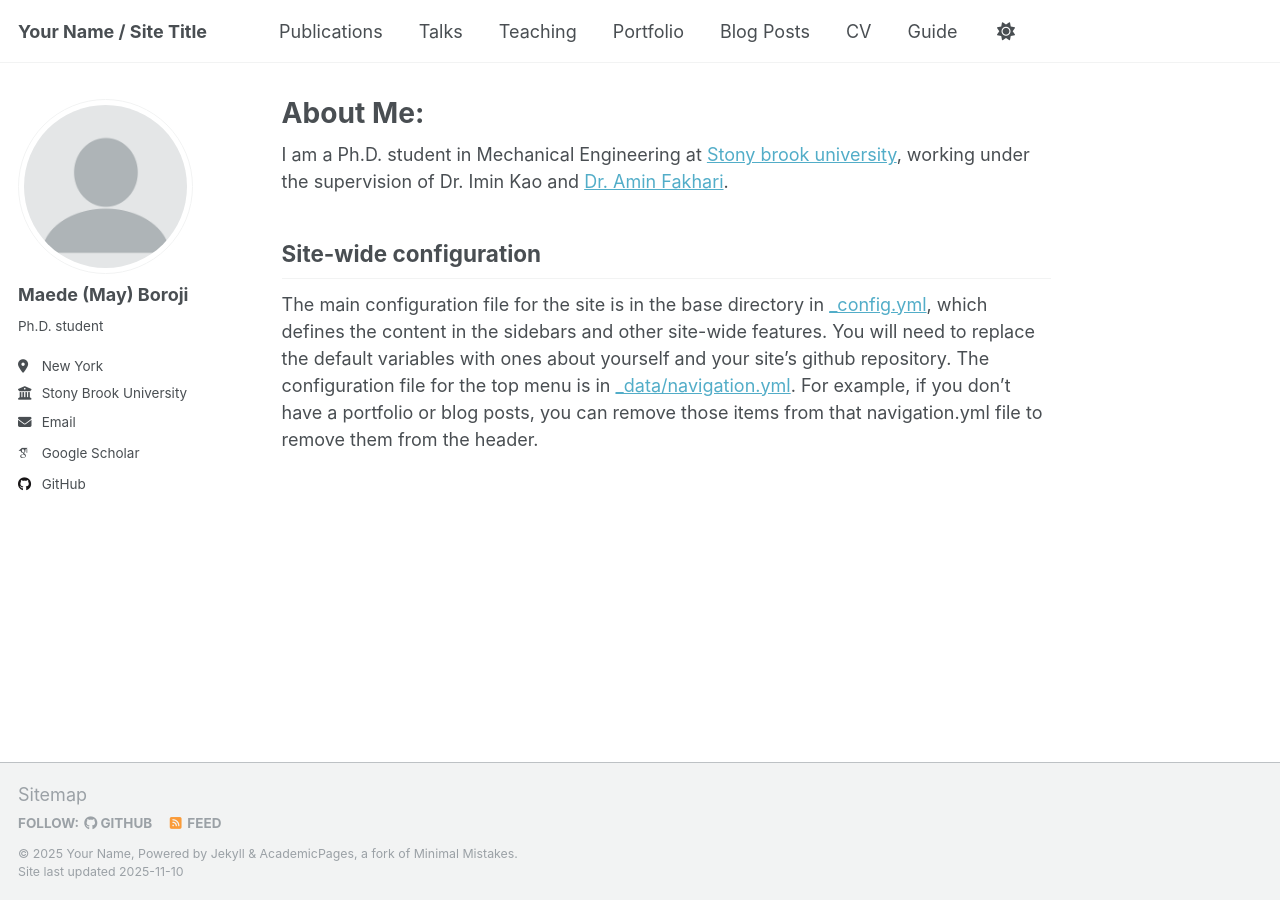
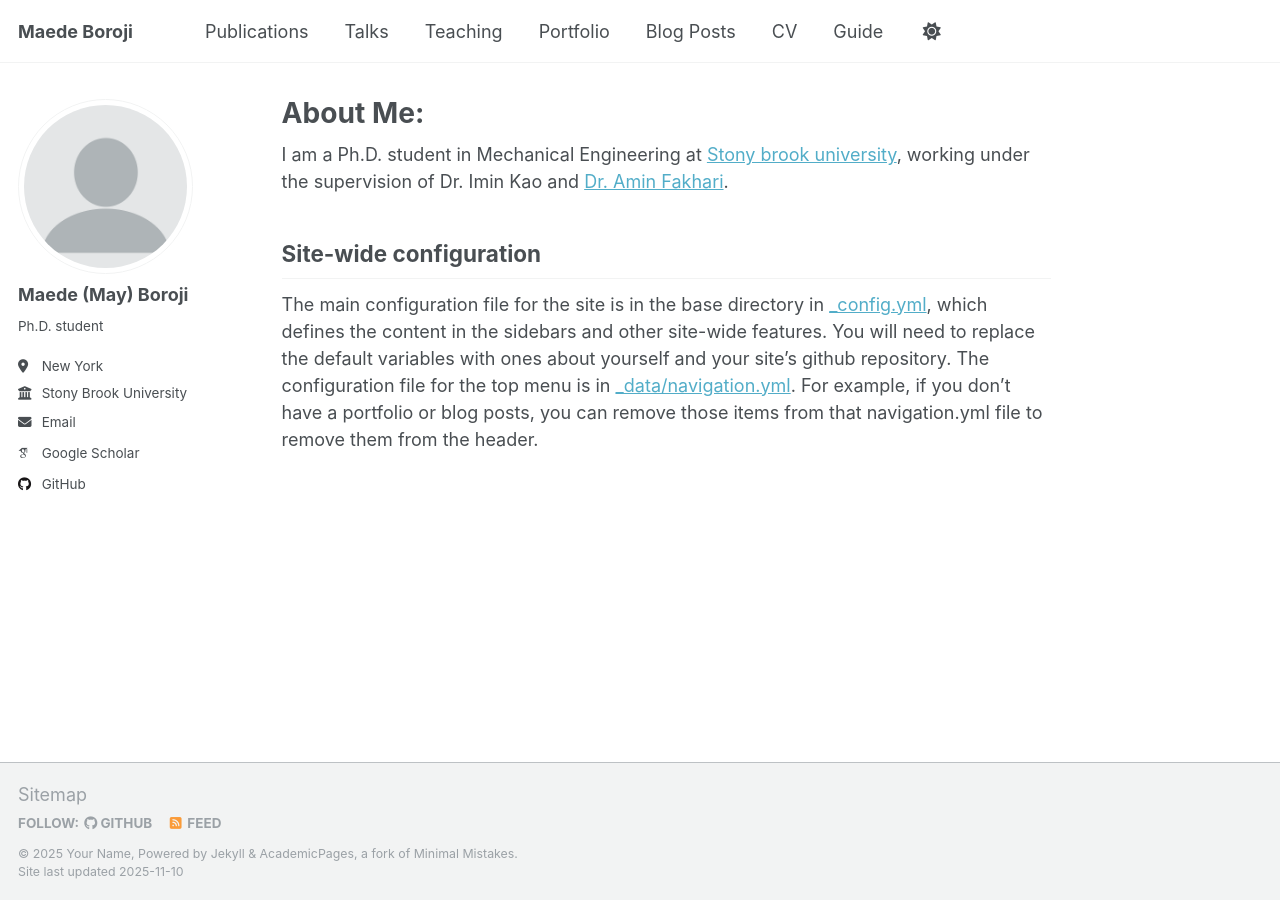
Before and after one commit to MahiBoroji/MahiBoroji.github.io, a Jekyll site: the page built from _pages/about.md, in a window 1280 px wide. Built offline with Jekyll 4.4.1, drawn with Linux system fonts in a browser that asks for light colours; some web fonts are replaced.

Commit message:
Update site title in configuration file

```diff
--- a/_config.yml
+++ b/_config.yml
@@ -9,7 +9,7 @@
 # Basic Site Settings
 locale                   : "en-US"
 site_theme               : "default"
-title                    : "Your Name / Site Title"
+title                    : "Maede Boroji"
 title_separator          : "-"
 name                     : &name "Your Name"
 description              : &description "personal description"
```
